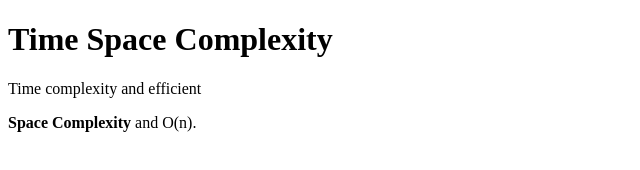
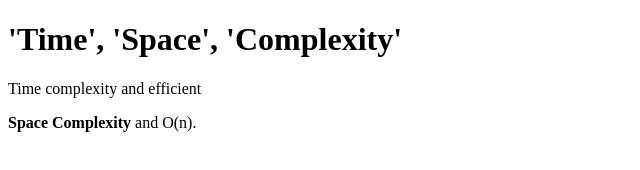
Before and after one commit to acciojob/time-and-space-complexity-Jef-king, a website: page main.html in a window 1280 px wide. Shown: the whole page, without its empty margins (0-640 px from the left). Drawn offline with Linux system fonts and the light colour scheme.

Commit message:
created a submission

```diff
--- a/main.html
+++ b/main.html
@@ -8,7 +8,7 @@
 
 <body>
 	<!-- the entire body must be written by student -->
-	<h1>Time Space Complexity</h1>
+	<h1>'Time', 'Space', 'Complexity'</h1>
 	<p>Time complexity and efficient</p>
 	<p><b>Space Complexity</b> and O(n).</p>
 	<p></p>
```
